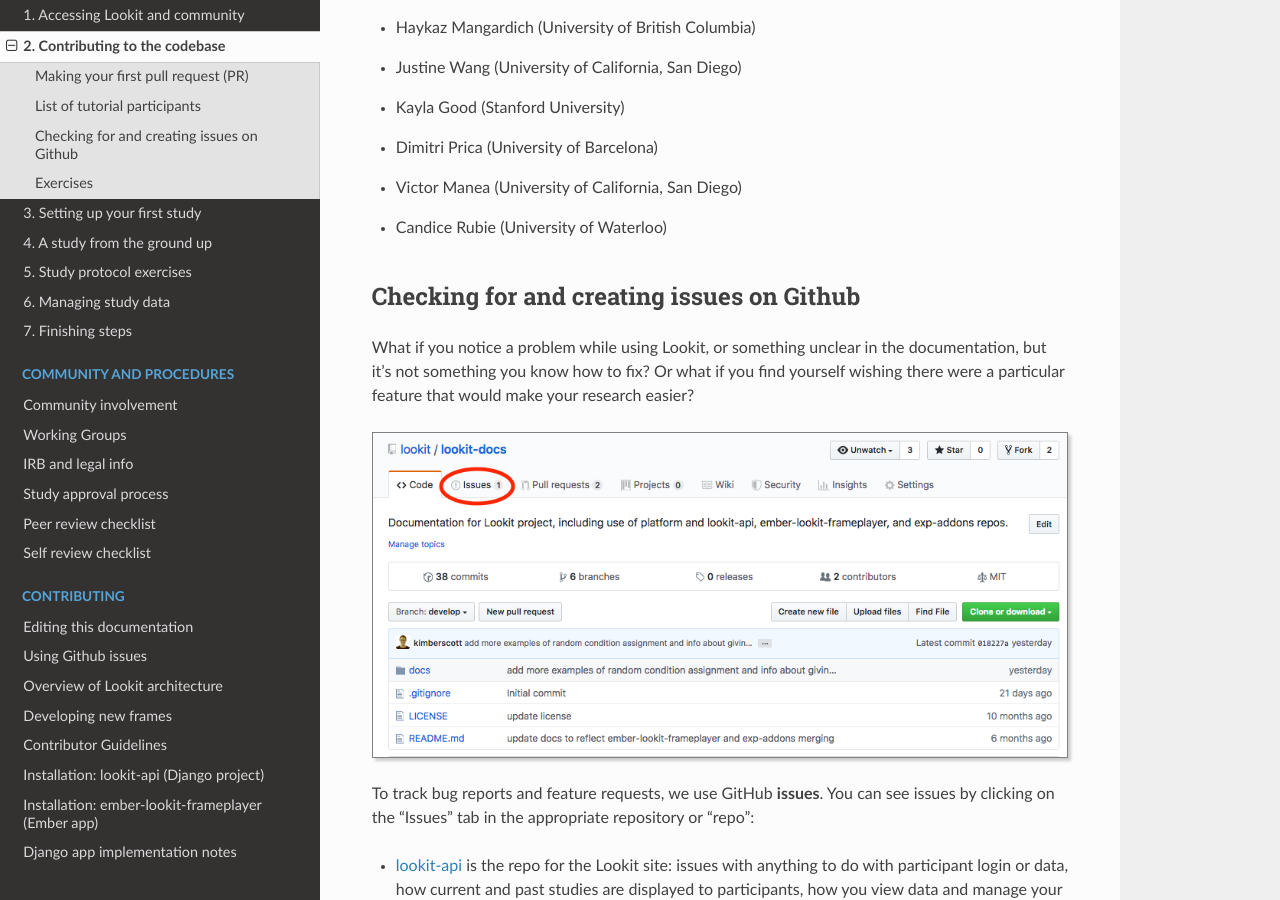
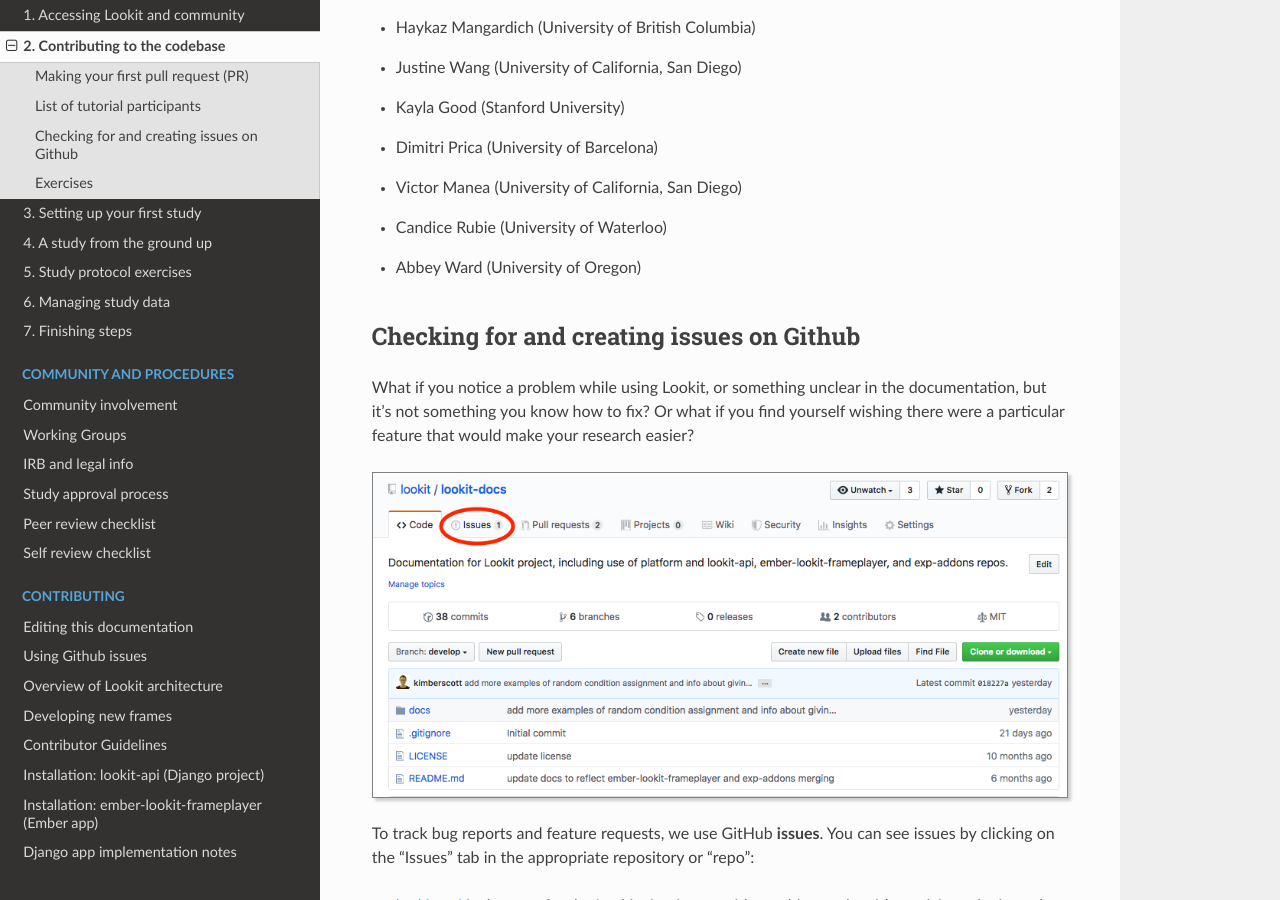
Before and after one commit to lookit/lookit-docs, a Sphinx documentation site: the page built from docs/source/tutorial-contributing.rst, in a window 1280 px wide and 900 px high, scrolled down 9353 px. Built offline with Sphinx 7.4.7 and the Read the Docs theme 2.0.0, drawn with Linux system fonts in a browser that asks for light colours.

Commit message:
Update tutorial-contributing.rst

```diff
--- a/docs/source/tutorial-contributing.rst
+++ b/docs/source/tutorial-contributing.rst
@@ -197,6 +197,7 @@
 - Dimitri Prica (University of Barcelona)
 - Victor Manea (University of California, San Diego)
 - Candice Rubie (University of Waterloo)
+- Abbey Ward (University of Oregon)
 
 .. _Github issues overview:
 
```
